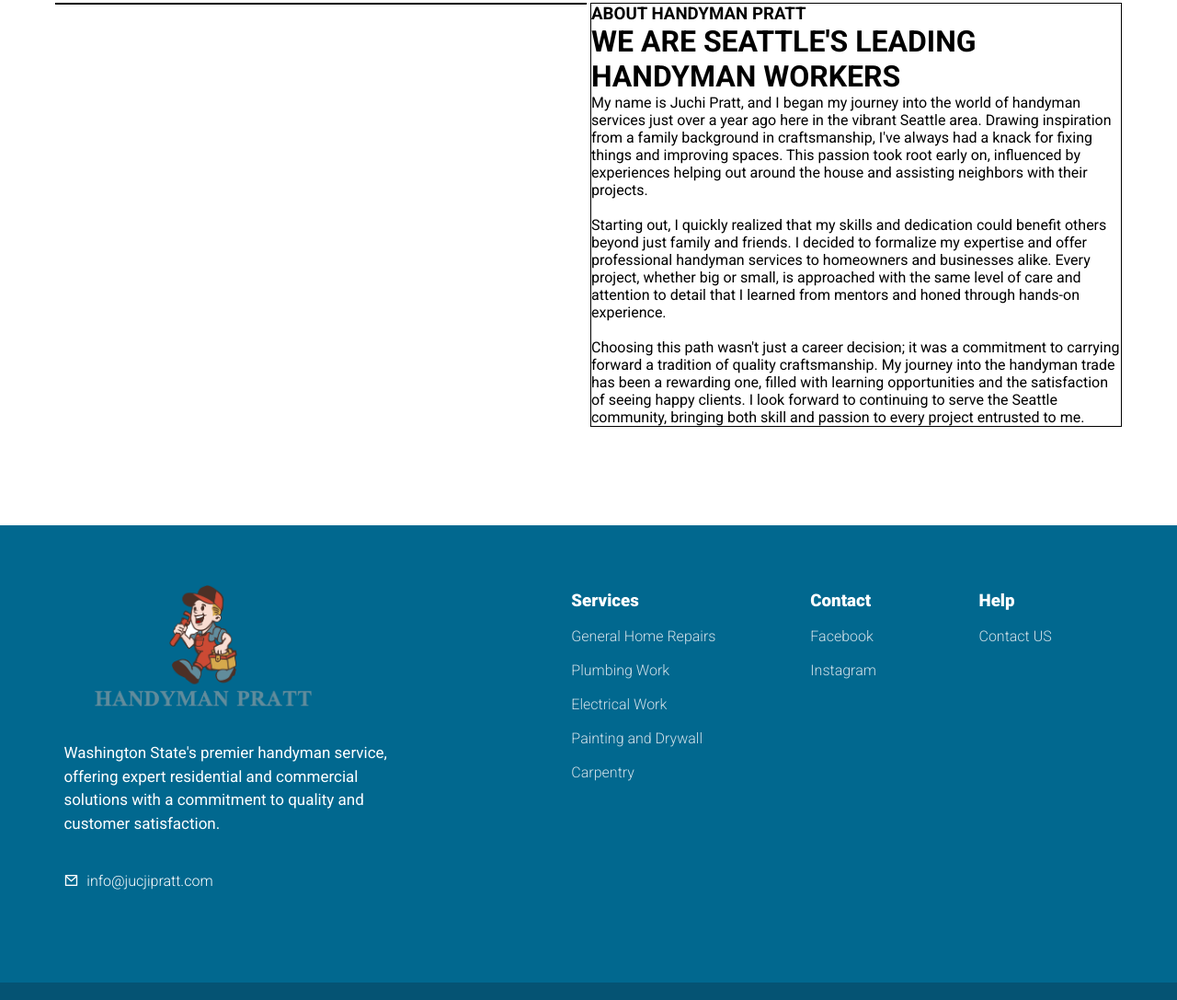
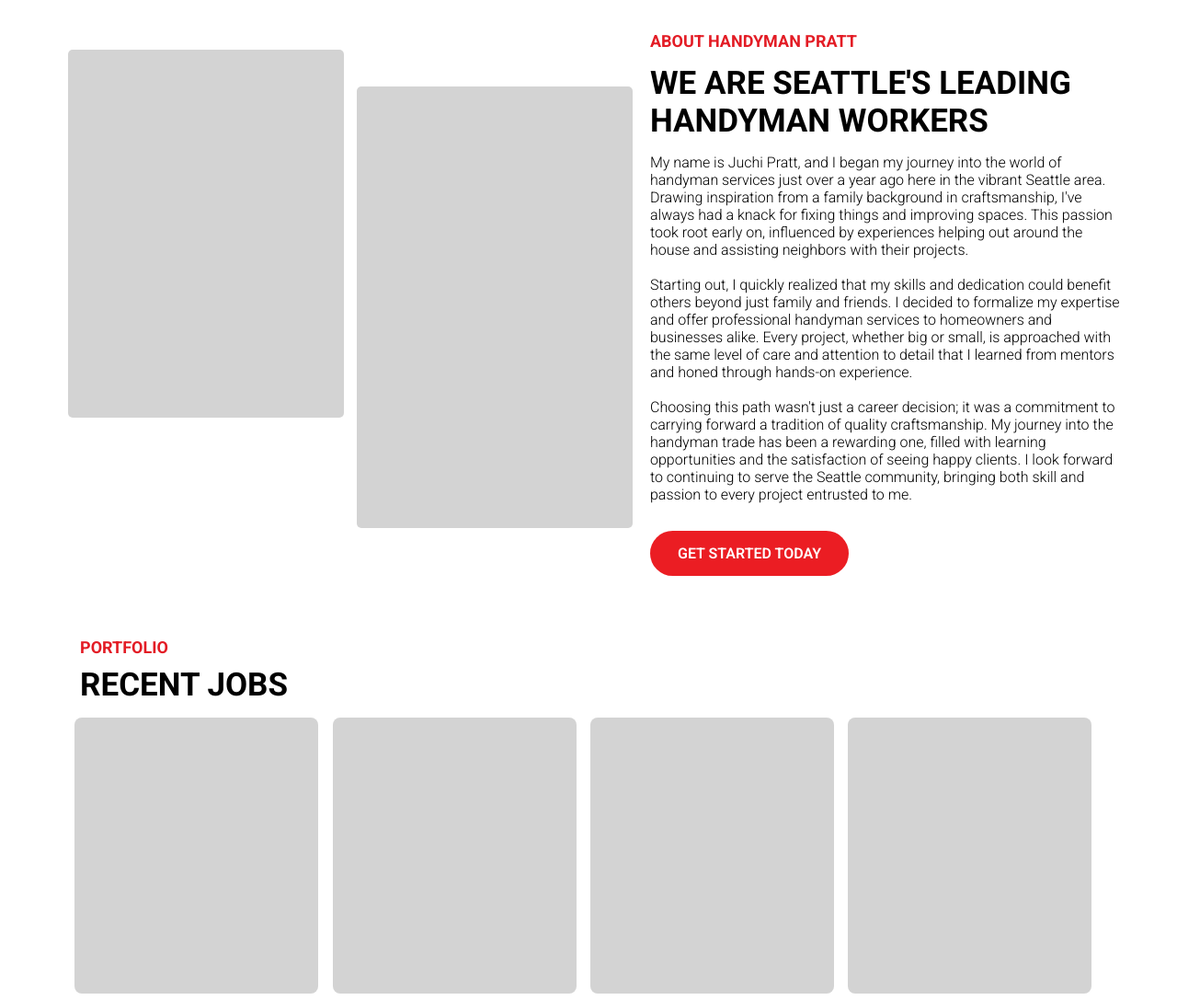
Before and after one commit to demirantay/handyman-pratt, a plain HTML site: page index.html in a window 1280 px wide. Shown: the part 1747-2834 px from the top of the page at 92% size. Drawn offline with nearby package versions, Linux system fonts and the light colour scheme.

Commit message:
finished landing static

```diff
--- a/css/index.css
+++ b/css/index.css
@@ -154,40 +154,138 @@
 /* ---------- about -------------- */
 .about-banner {
   text-align: center;
-  padding-top: 50px;
-  padding-bottom: 50px;
+  padding-top: 80px;
+  padding-bottom: 80px;
 }
 
 .about-banner-left {
   display: inline-block;
-  width: 45%;
+  width: 50%;
   vertical-align: top;
-  border: 1px solid black;
+  border: 1px solid transparent;
 }
 
-.about-banner-img {
+.about-banner-img-1 {
+  background-color: lightgrey;
+  border-radius: 5px;
+  height: 50vh;
+  width: 300px;
+  margin-right: 10px !important;
+  display: inline-block;
+  vertical-align: top;
+  margin-top: 20px;
 
+  background-position: center;
+  background-repeat: no-repeat;
+  background-size: cover;
+}
+
+.about-banner-img-2 {
+  background-color: lightgrey;
+  border-radius: 5px;
+  height: 60vh;
+  width: 300px;
+  display: inline-block;
+  vertical-align: top;
+  margin-top: 60px;
+
+  background-position: center;
+  background-repeat: no-repeat;
+  background-size: cover;
 }
 
 .about-banner-right {
   display: inline-block;
-  width: 45%;
+  width: 40%;
   vertical-align: top;
-  border: 1px solid black;
+  border: 1px solid transparent;
   text-align: left;
 }
 
 .about-banner-right h3 {
-
+  color: #E31C25;
+  margin-bottom: 15px;
+  font-size: 18px;
 }
 
 .about-banner-right h1 {
-
+  margin-bottom: 15px;
+  font-size: 35px;
 }
 
 .about-banner-right p {
-
+  font-size: 16px;
+  font-weight: 300;
+  margin-bottom: 45px;
 }
 
+.about-banner-right a {
+  font-weight: 600;
+  background-color: #EB1D23;
+  border-radius: 25px;
+  padding: 15px 30px !important;
+  font-weight: 600 !important;
+  color: white !important;
+  text-decoration: none;
+}
+
+.about-banner-right a:hover {
+  background-color: #216484;
+  transition: 0.2s;
+  border-bottom: 2px solid #EB1D23;
+}
 
  /* ---------- portfolio -------------- */
+ .photo-gallery-banner {
+  border: 1px solid transparent;
+  width: 90%;
+  margin: 0 auto;
+ }
+
+ .photo-gallery-banner h3 {
+  color: #E31C25;
+  margin-bottom: 10px;
+  font-size: 18px;
+  margin-left: 2%;
+ }
+
+ .photo-gallery-banner h2 {
+  margin-bottom: 15px;
+  font-size: 35px;
+  margin-left: 2%;
+ }
+
+ .gallery-row {
+    margin-bottom: 10px;
+    text-align: center;
+ }
+
+ .gallery-photo {
+  background-color: lightgrey;
+  height: 300px;
+  border-radius: 8px;
+  display: inline-block;
+  width: 23%;
+  margin-right: 1%;
+ }
+
+ .photo-gallery-banner a {
+  font-weight: 600;
+  background-color: #EB1D23;
+  border-radius: 25px;
+  padding: 15px 30px !important;
+  font-weight: 600 !important;
+  color: white !important;
+  text-decoration: none;
+  text-align: center;
+  display: block;
+  width: 150px;
+  margin:0 auto;
+  margin-top: 30px;
+}
+
+.photo-gallery-banner a:hover {
+  background-color: #216484;
+  transition: 0.2s;
+  border-bottom: 2px solid #EB1D23;
+}
--- a/index.html
+++ b/index.html
@@ -143,8 +143,8 @@
         <!-- about baner -->
         <div class="about-banner">
             <div class="about-banner-left">
-                <div class="about-banner-img"></div>
-                <div class="about-banner-img"></div>
+                <div class="about-banner-img-1"></div>
+                <div class="about-banner-img-2"></div>
             </div>
             <div class="about-banner-right">
                 <h3>ABOUT HANDYMAN PRATT</h3>
@@ -166,14 +166,29 @@
                     filled with learning opportunities and the satisfaction of seeing happy clients. I look forward to
                     continuing to serve the Seattle community, bringing both skill and passion to every project
                     entrusted to me.
-
                 </p>
+                <a href="">GET STARTED TODAY</a>
             </div>
         </div>
 
         <!-- porfolio gallery -->
         <div class="photo-gallery-banner">
+            <h3>PORTFOLIO</h3>
+            <h2>RECENT JOBS</h2>
 
+            <div class="gallery-row">
+                <div class="gallery-photo"></div>
+                <div class="gallery-photo"></div>
+                <div class="gallery-photo"></div>
+                <div class="gallery-photo"></div>
+            </div>
+            <div class="gallery-row">
+                <div class="gallery-photo"></div>
+                <div class="gallery-photo"></div>
+                <div class="gallery-photo"></div>
+                <div class="gallery-photo"></div>
+            </div>
+            <a href="">GET A FREE QUOTE</a>
         </div>
 
         <br><br><br>
```
